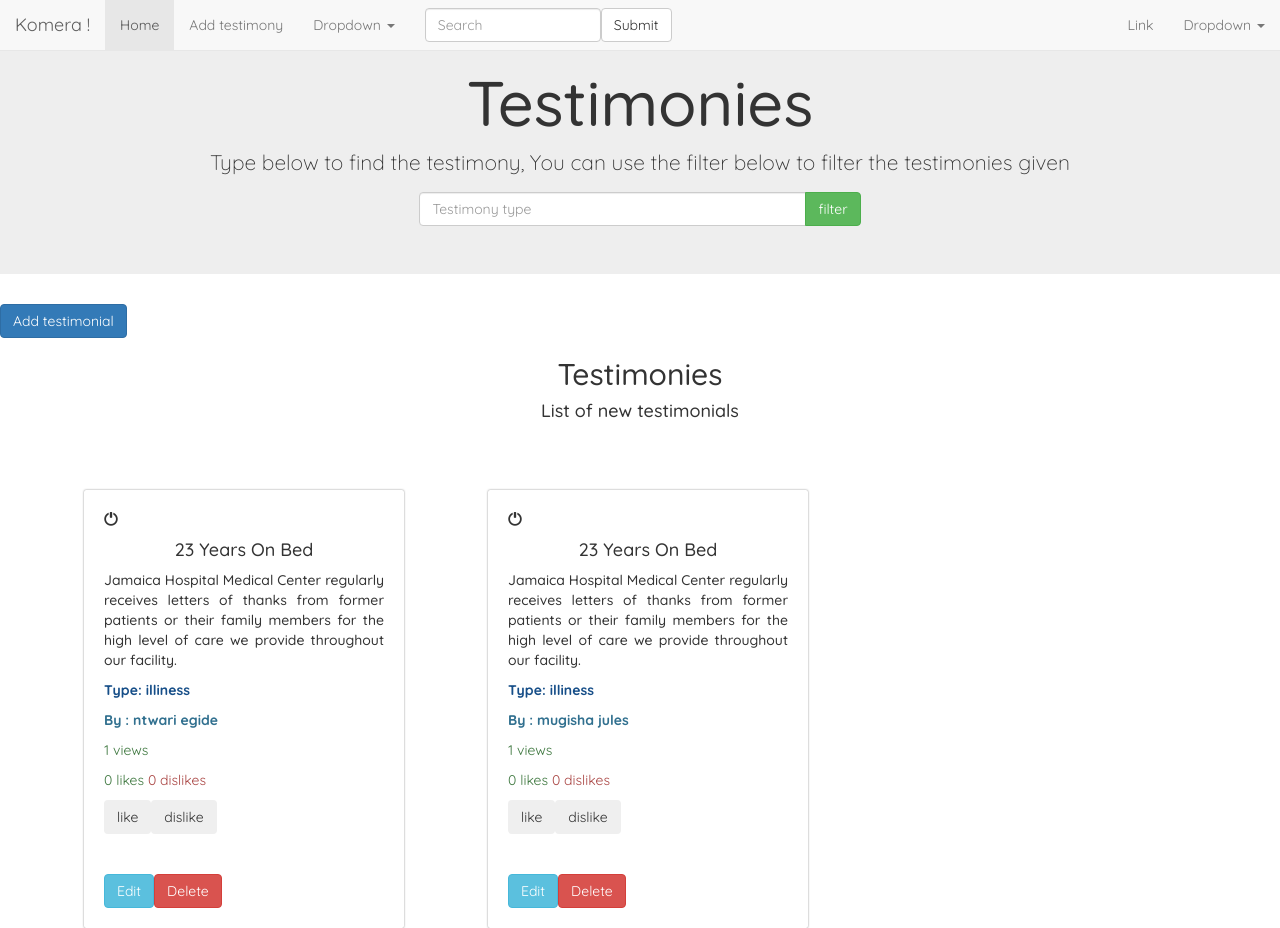
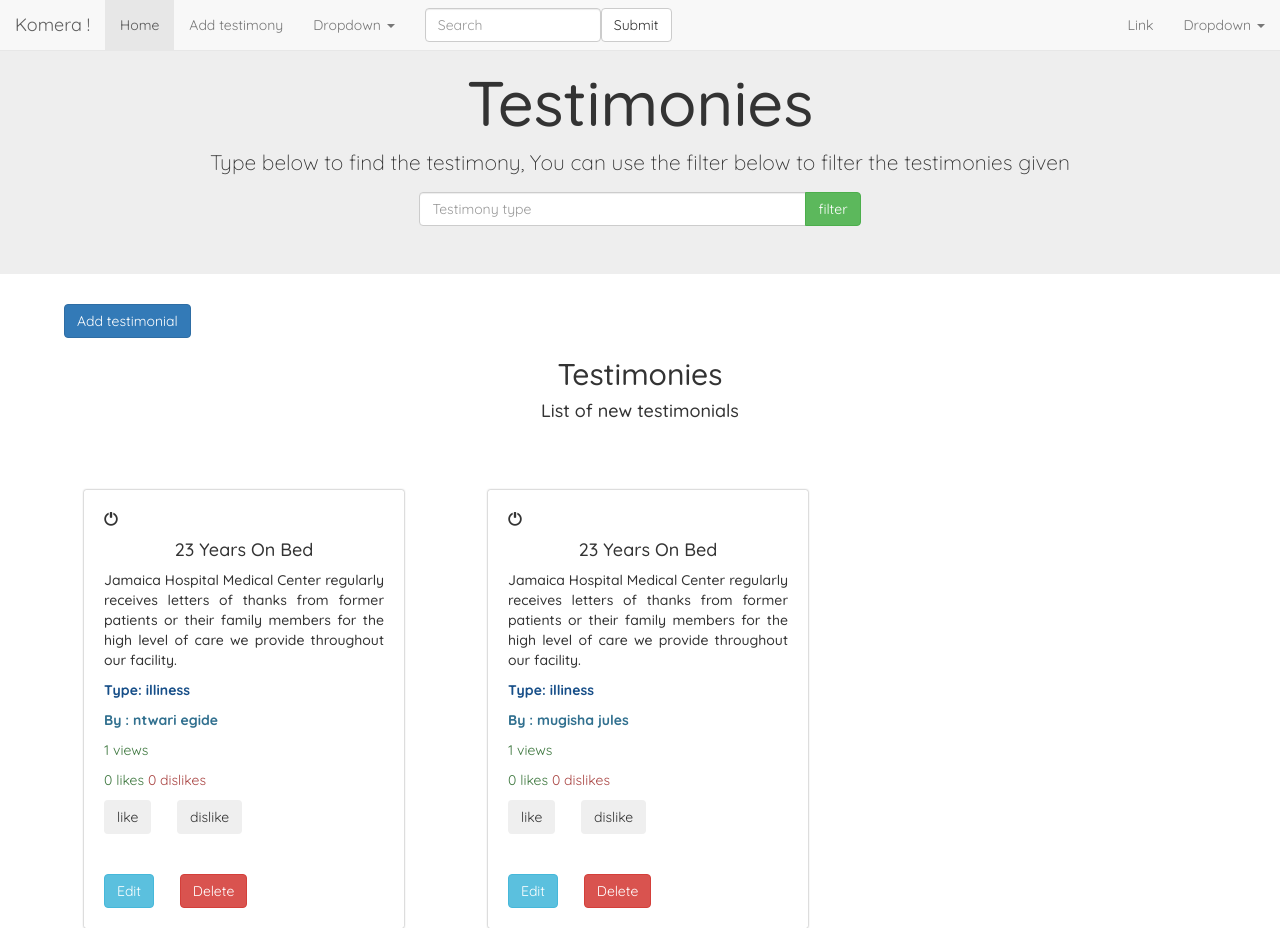
Before and after one commit to ntwari-egide/Komera---Online-Personal-Counselling-REACT-REDUX, a React (Create React App) app: page / in a window 1280 px wide. Built offline with nearby package versions, Linux system fonts and the light colour scheme.

Commit message:
fix bug list of testimonial

```diff
--- a/src/components/ListOfTestimonials.js
+++ b/src/components/ListOfTestimonials.js
@@ -46,7 +46,9 @@ function ListOfTestimonials () {
             </div>
 
             <div>
-                <button type="button" className="btn btn-primary" onClick={ () =>
+                <button type="button" className="btn btn-primary" style={{
+                    marginLeft: '5vw'
+                }} onClick={ () =>
                         dispatch(testimonialActions.addTestimonial(testimonialBody))
                 }>Add testimonial</button>
                 <div className="container-fluid testimonies">
@@ -83,10 +85,10 @@ function Testimonial({...testimonial}){
             <p className="text-success font-weight-bold">{testimonial.views} views</p>
             <p><span className="text-success align-left">{testimonial.likes} likes </span> <span className="text-danger align-right">{testimonial.dislikes} dislikes</span></p>
             <button type="button" className="btn btn-outline-primary" onClick={()=> dispatch({type: actions.LIKE_TESTIMONIAL,payload: {id: testimonial.id,OwnerId: testimonial.OwnerId}})}>like</button>
-            <button type="button" className="btn btn-outline-primary" onClick={()=> dispatch({type: actions.DISLIKE_TESTIMONIAL,payload: {id: testimonial.id,OwnerId: testimonial.OwnerId}})}>dislike</button>
+            <button style={{marginLeft: '2vw'}} type="button" className="btn btn-outline-primary" onClick={()=> dispatch({type: actions.DISLIKE_TESTIMONIAL,payload: {id: testimonial.id,OwnerId: testimonial.OwnerId}})}>dislike</button>
             <br/><br/><br/>
             <Link className="btn btn-info" to={{pathname: "/edit-testimony",state: testimonial}} >Edit</Link>
-            <button type="button" className="btn btn-danger" onClick={() => dispatch({type: actions.DELETE_TESTIMONIAL,payload: {id: testimonial.id}})}>Delete</button>
+            <button style={{marginLeft: '2vw'}} type="button" className="btn btn-danger" onClick={() => dispatch({type: actions.DELETE_TESTIMONIAL,payload: {id: testimonial.id}})}>Delete</button>
         </div>
     )
 }
```
Also changed, not shown: 1 other file (tests, documents, lock files or other folders).
